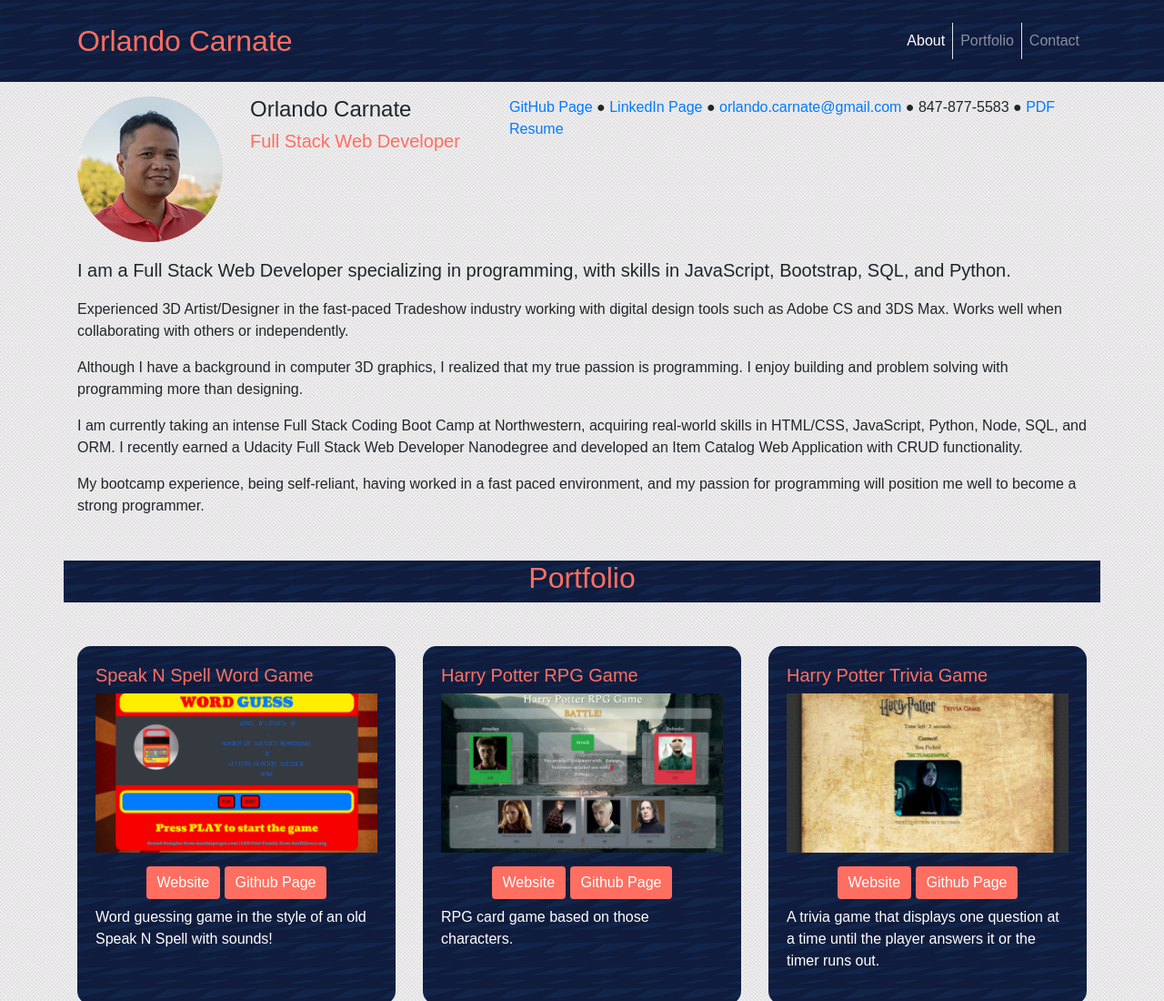
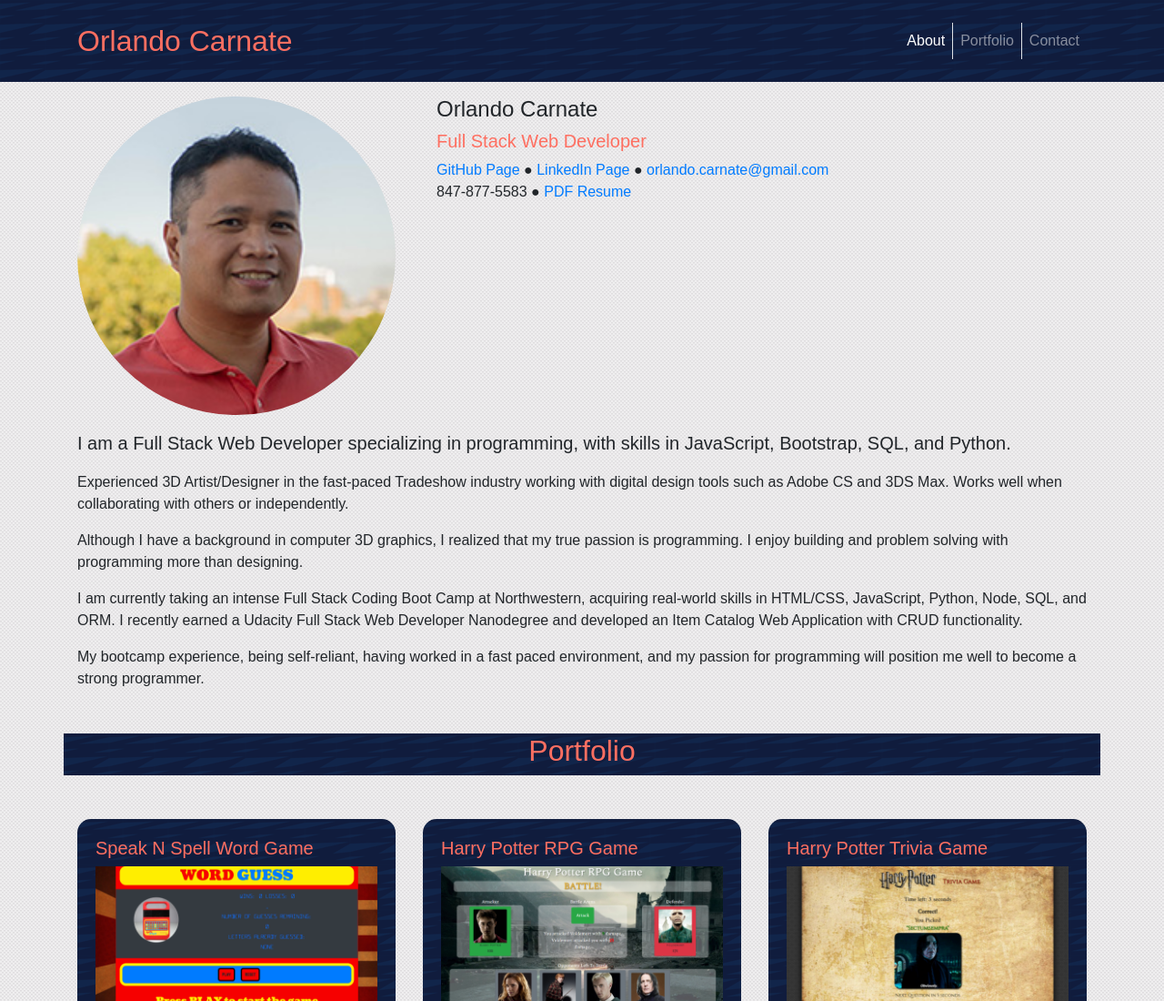
Before and after one commit to orlandocarnate/orlandocarnate.github.io, a plain HTML site: page index.html in a window 1280 px wide. Shown: the top 1100 px of the page at 91% size. Drawn offline with nearby package versions, Linux system fonts and the light colour scheme; a web font is replaced by a local one.

Commit message:
More layout adjustments

```diff
--- a/index.html
+++ b/index.html
@@ -52,22 +52,31 @@
 
     <header class="container py-3">
         <div class="row aboutme">
-            <div class="col-sm-3 col-lg-2">
+            <div class="col-sm-3 col-lg-4">
                 <img src="assets/images/orlandocarnate1-sm.jpg" class="img-responsive img-rounded portrait">
             </div>
-            <div class="col-sm-4 col-lg-3">
+            <div class="col-sm-9 col-lg-8">
+                <div class="container">
+                    <div class="row">
+                        <div class="col-sm-12 col-md-12">
                             <h4 class="aboutme">Orlando Carnate</h4>
                             <h5 class="aboutme">Full Stack Web Developer</h5>
                         </div>
-            <div class="col-sm-4 col-lg-7">
+                        <div class="col-sm-12 col-md-12">
                             <p class="contact-info">
                                 <a href="https://github.com/orlandocarnate" target="_blank">GitHub Page</a> &#9679;
                                 <a href="https://www.linkedin.com/in/orlando-carnate/" target="_blank">LinkedIn Page</a> &#9679;
-                    <a href="mailto:orlando.carnate@gmail.com" target="_blank">orlando.carnate@gmail.com</a> &#9679;
+                                <a href="mailto:orlando.carnate@gmail.com" target="_blank">orlando.carnate@gmail.com</a> <br>
                                 847-877-5583 &#9679;
                                 <a href="Orlando-Carnate-Resume2019.pdf" target="_blank">PDF Resume</a>
 
                             </p>
+                        </div>
+
+                    </div>
+
+                </div>
+
             </div>
         </div>
 
```
Lines whose indentation alone changed are shown as unchanged.
